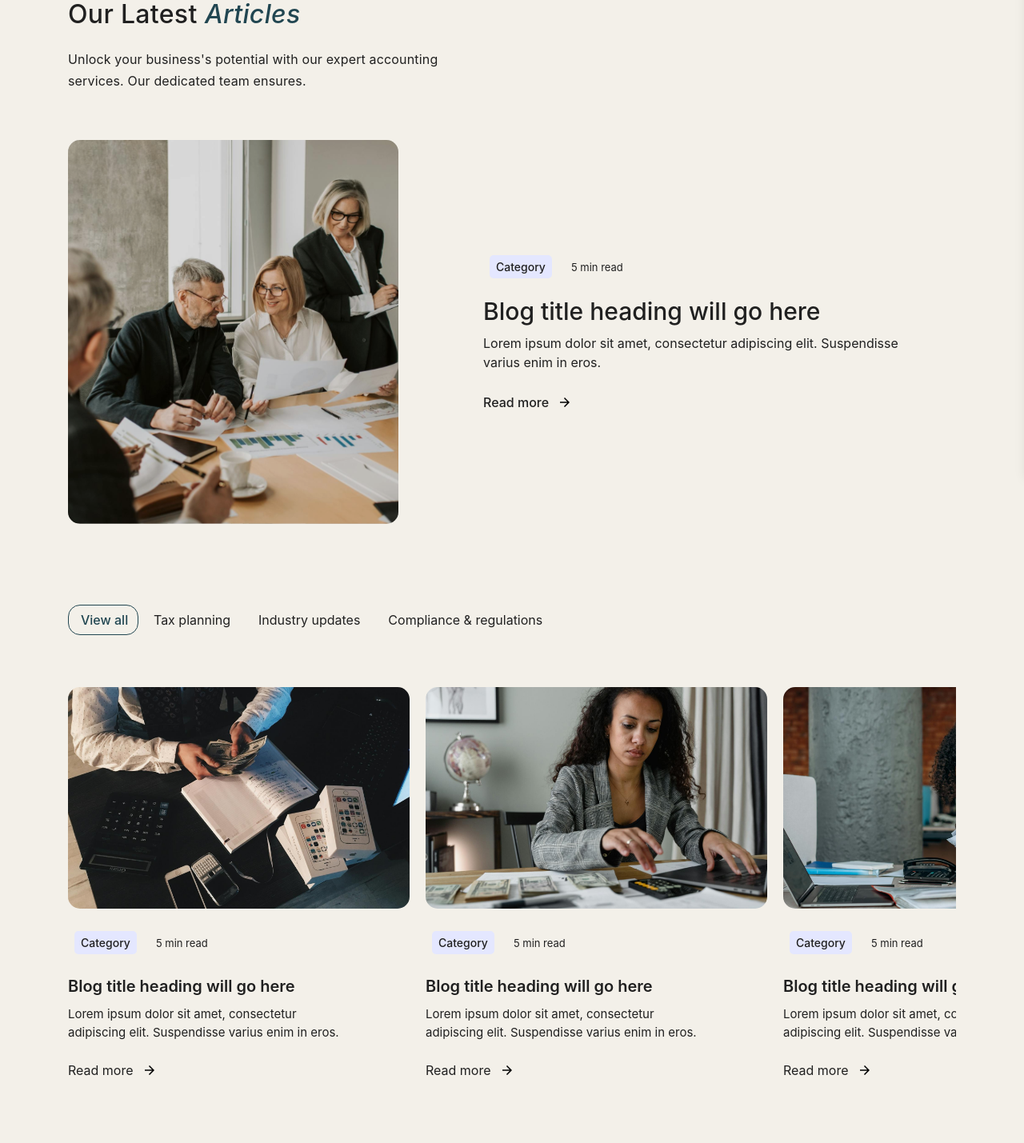
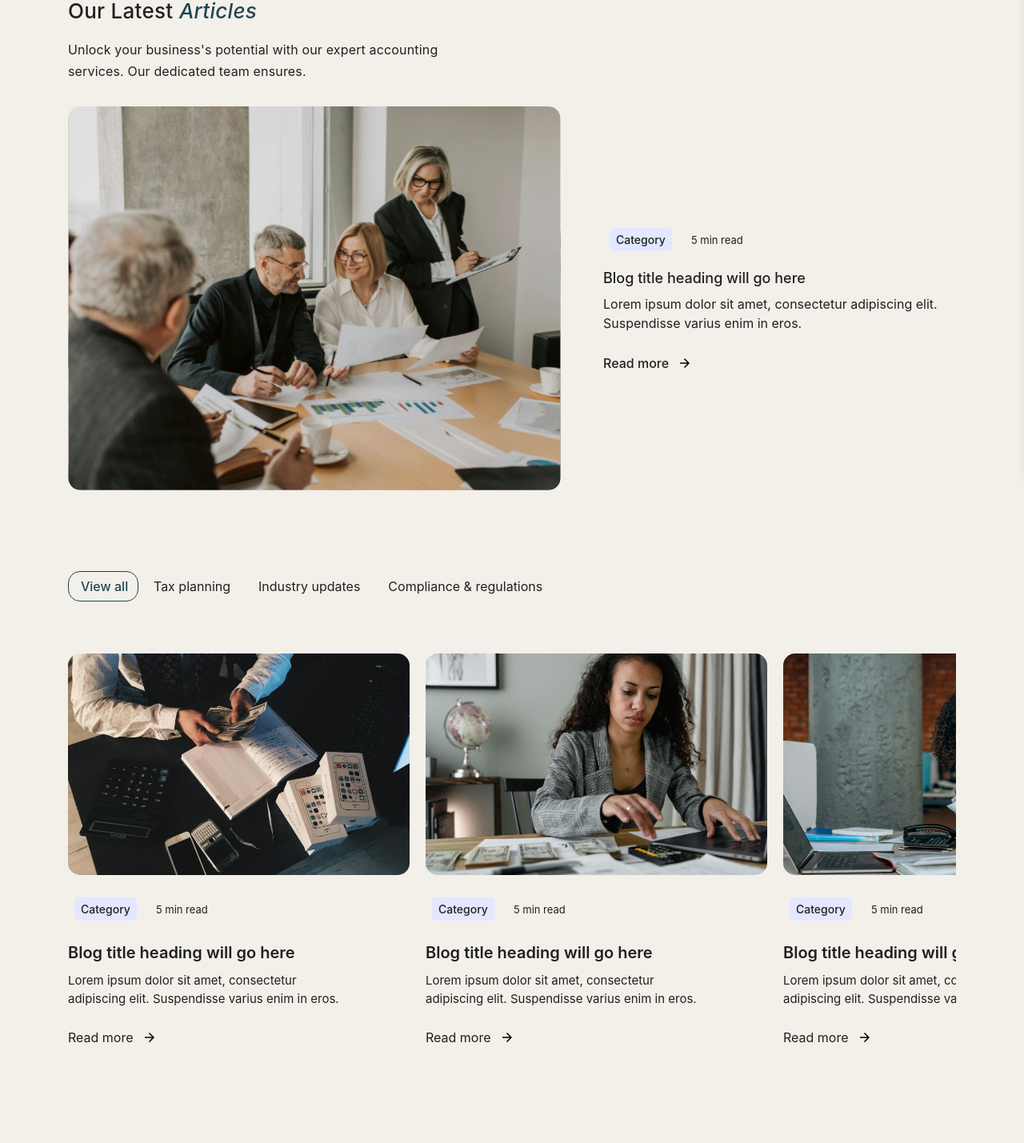
Before and after one commit to aymankhan89/pnbook, a React (Create React App) app: page /about in a window 1280 px wide. Shown: the part 209-1638 px from the top of the page at 80% size. Built offline with nearby package versions, Linux system fonts and the light colour scheme; a web font is replaced by a local one.

Commit message:
BlogsSection

```diff
--- a/src/Pages/BlogsPage.js
+++ b/src/Pages/BlogsPage.js
@@ -9,14 +9,14 @@ const BlogsPage = () => {
       <Navbar />
 
       <div className="w-full pt-[min(120px,max(70px,8.785vw))] relative bg-linen-100 overflow-hidden flex flex-col items-start justify-start  px-[0rem] pb-[0.012rem] box-border gap-[16rem] leading-[normal] tracking-[normal] lg:gap-[8rem] mq825:gap-[4rem]">
-        <main className="self-stretch flex flex-row items-start justify-start py-[0rem] px-[4.062rem] box-border max-w-full  lg:box-border">
+        <main className="self-stretch flex flex-row items-start justify-start py-[0rem] md:px-[4.062rem] box-border max-w-full  lg:box-border">
           <section className=" text-[#202020] flex-1 flex flex-col items-start justify-start gap-[9.375rem] max-w-full text-left text-[2rem]  font-text-regular-normal mq825:gap-[2.313rem] mq450:gap-[1.188rem] mq1400:gap-[4.688rem]">
-            <div className="self-stretch flex flex-row items-start justify-center py-[0rem] px-[1.25rem] box-border max-w-full">
+            <div className="self-stretch flex flex-col  items-start justify-center py-[0rem] px-[1.25rem] box-border max-w-full">
               <div className="w-[100.063rem] flex flex-col items-start justify-start gap-[6.25rem] max-w-full mq825:gap-[3.125rem] mq450:gap-[1.563rem]">
-                <div className="w-[82rem] flex flex-col items-start justify-start gap-[3.75rem] max-w-full shrink-0 mq825:gap-[1.875rem]">
-                  <div className="w-[31rem] flex flex-col items-start justify-start gap-[1.25rem] max-w-full">
-                    <div className="self-stretch flex flex-col items-start justify-start py-[0rem] pr-[1.25rem] pl-[0rem]">
-                      <h1 className="m-0 h-[2.688rem] relative text-inherit tracking-[0.01em] inline-block font-inherit mq825:text-[1.625rem] mq450:text-[1.188rem]">
+                <div className="w-full max-w-[82rem] flex flex-col  m   items-start justify-start gap-[3.75rem] shrink-0 md:gap-[1.875rem]">
+                  <div className="w-full  flex flex-col items-start  justify-start gap-[1.25rem] max-w-full">
+                    <div className="self-stretch flex flex-col items-start justify-start py-0 pr-[1.25rem] pl-0">
+                      <h1 className="m-0 h-auto relative text-inherit tracking-[0.01em] inline-block font-inherit text-center md:text-left text-[1.625rem]">
                         <span>
                           <span className="font-medium">Our Latest</span>
                           <span className="font-text-regular-normal">{` `}</span>
@@ -26,19 +26,19 @@ const BlogsPage = () => {
                         </i>
                       </h1>
                     </div>
-                    <div className="w-[29rem] relative text-[1rem] tracking-[0.01em] leading-[1.688rem] inline-block max-w-full">
+                    <div className="w-full max-w-[29rem] relative text-[1rem] tracking-[0.01em] leading-[1.688rem] inline-block">
                       Unlock your business's potential with our expert
                       accounting services. Our dedicated team ensures.
                     </div>
                   </div>
-                  <div className="self-stretch flex flex-row items-center justify-start gap-[6.625rem] max-w-full text-[0.875rem] text-text-primary mq825:gap-[3.313rem] mq450:gap-[1.625rem] mq1400:flex-wrap">
+                  <div className="self-stretch flex flex-col md:flex md:flex-row md:items-center items-start justify-start gap-[6.625rem] max-w-full text-[0.875rem] text-text-primary md:gap-[3.313rem] sm:gap-[1.625rem]">
                     <img
-                      className="h-[29.988rem] flex-1   rounded-[15px] max-w-full overflow-hidden object-cover min-w-[25rem] mq825:min-w-full"
+                      className="w-full h-auto max-w-full rounded-[15px] object-cover"
                       loading="lazy"
                       alt=""
                       src="/BlogsImg.svg"
                     />
-                    <div className="w-[36.938rem] flex flex-col items-start justify-start py-[1.25rem] px-[0rem] box-border gap-[1.625rem] min-w-[36.938rem] max-w-full mq825:min-w-full mq1400:flex-1">
+                    <div className="w-full max-w-[36.938rem] flex flex-col items-start justify-start py-[1.25rem] px-0 gap-[1.625rem]">
                       <div className="self-stretch flex flex-col items-start justify-start gap-[1.125rem] max-w-full">
                         <div className="flex flex-row items-center justify-start gap-[1rem]">
                           <div className="rounded-8xs bg-lavender flex flex-row items-start justify-start py-[0.25rem] px-[0.5rem]">
@@ -51,10 +51,10 @@ const BlogsPage = () => {
                           </div>
                         </div>
                         <div className="self-stretch flex flex-col items-start justify-start gap-[0.5rem] max-w-full text-[1.875rem]">
-                          <h2 className="m-0 self-stretch relative text-inherit leading-[130%] font-medium font-inherit mq825:text-[1.5rem] mq825:leading-[1.938rem] mq450:text-[1.125rem] mq450:leading-[1.438rem]">
+                          <h2 className="m-0 self-stretch relative text-inherit leading-[130%] font-medium text-[1.5rem] sm:text-[1.125rem]">
                             Blog title heading will go here
                           </h2>
-                          <div className="w-[32.5rem] relative text-[1rem] leading-[1.5rem] inline-block max-w-full">
+                          <div className="w-full max-w-[32.5rem] relative text-[1rem] leading-[1.5rem] inline-block">
                             Lorem ipsum dolor sit amet, consectetur adipiscing
                             elit. Suspendisse varius enim in eros.
                           </div>
@@ -74,10 +74,11 @@ const BlogsPage = () => {
                     </div>
                   </div>
                 </div>
-                <div className="self-stretch flex flex-col items-start justify-start gap-[7.687rem] max-w-full shrink-0 text-[1rem] text-text-primary mq825:gap-[1.938rem] mq450:gap-[0.938rem] mq1400:gap-[3.813rem]">
-                  <div className="self-stretch flex flex-col items-start justify-start gap-[7.687rem] max-w-full mq825:gap-[1.938rem] mq450:gap-[0.938rem] mq1400:gap-[3.813rem]">
+
+                <div className="self-stretch flex flex-col items-start justify-start gap-[60px] md:gap-[7.687rem] max-w-full shrink-0 text-[1rem] text-text-primary mq825:gap-[1.938rem] mq450:gap-[0.938rem] mq1400:gap-[3.813rem]">
+                  <div className="self-stretch flex flex-col items-start justify-start gap-[60px] md:gap-[7.687rem] max-w-full mq825:gap-[1.938rem] mq450:gap-[0.938rem] mq1400:gap-[3.813rem]">
                     <div className="self-stretch flex flex-col items-start justify-start gap-[4rem] max-w-full mq825:gap-[2rem] mq450:gap-[1rem]">
-                      <div className="flex flex-row items-center justify-start gap-[0.187rem] max-w-full mq825:flex-wrap">
+                      <div className="flex  items-center justify-start gap-[0.187rem] max-w-full mq825:flex-wrap">
                         <button className="cursor-pointer py-[0.375rem] px-[0.937rem] bg-[transparent] w-[5.5rem] rounded-[15px] box-border flex flex-row items-center justify-center whitespace-nowrap border-[1px] border-solid border-[#214651] hover:bg-slategray-200 hover:box-border hover:border-[1px] hover:border-solid hover:border-slategray-100">
                           <div className="relative text-[1rem] leading-[150%] font-medium font-text-regular-normal text-[#214651] text-left inline-block min-w-[3.5rem]">
                             View all
@@ -93,23 +94,23 @@ const BlogsPage = () => {
                             Industry updates
                           </div>
                         </div>
-                        <div className="flex flex-row items-center justify-center py-[0.5rem] px-[1rem]">
+                        <div className="flex flex-row items-center justify-center py-[0.5rem] md:px-[1rem]">
                           <div className="relative leading-[150%]">{`Compliance & regulations`}</div>
                         </div>
                       </div>
-                      <div className="w-[100.063rem] overflow-x-auto flex flex-row items-center justify-between gap-[1.25rem] max-w-full">
+                      <div className="w-[100.063rem] flex flex-col gap-[60px] overflow-x-auto md:flex md:flex-row items-center justify-between md:gap-[1.25rem] max-w-full">
                         <FrameComponent6 placeholderImage="/placeholder-image-1@2x.png" />
                         <FrameComponent6 placeholderImage="/placeholder-image-2@2x.png" />
                         <FrameComponent6 placeholderImage="/placeholder-image@2x.png" />
                       </div>
                     </div>
-                    <div className="w-[100.063rem] overflow-x-auto flex flex-row items-center justify-between gap-[1.25rem] max-w-full">
+                    <div className="w-[100.063rem] flex flex-col gap-[60px]  overflow-x-auto md:flex md:flex-row items-center justify-between md:gap-[1.25rem] max-w-full">
                       <FrameComponent6 placeholderImage="/Placeholder Image4.svg" />
                       <FrameComponent6 placeholderImage="/Placeholder Image5.svg" />
                       <FrameComponent6 placeholderImage="/Placeholder Image6.svg" />
                     </div>
                   </div>
-                  <div className="w-[100.063rem] overflow-x-auto flex flex-row items-center justify-between gap-[1.25rem] max-w-full">
+                  <div className="w-[100.063rem] overflow-x-auto flex flex-col gap-[60px]  md:flex md:flex-row items-center justify-between md:gap-[1.25rem] max-w-full">
                     <FrameComponent6 placeholderImage="/placeholder-image-1@2x.png" />
                     <FrameComponent6 placeholderImage="/placeholder-image-2@2x.png" />
                     <FrameComponent6 placeholderImage="/placeholder-image@2x.png" />
@@ -119,8 +120,8 @@ const BlogsPage = () => {
             </div>
           </section>
         </main>
-        <Footer />
       </div>
+      <Footer />
     </div>
   );
 };
```
